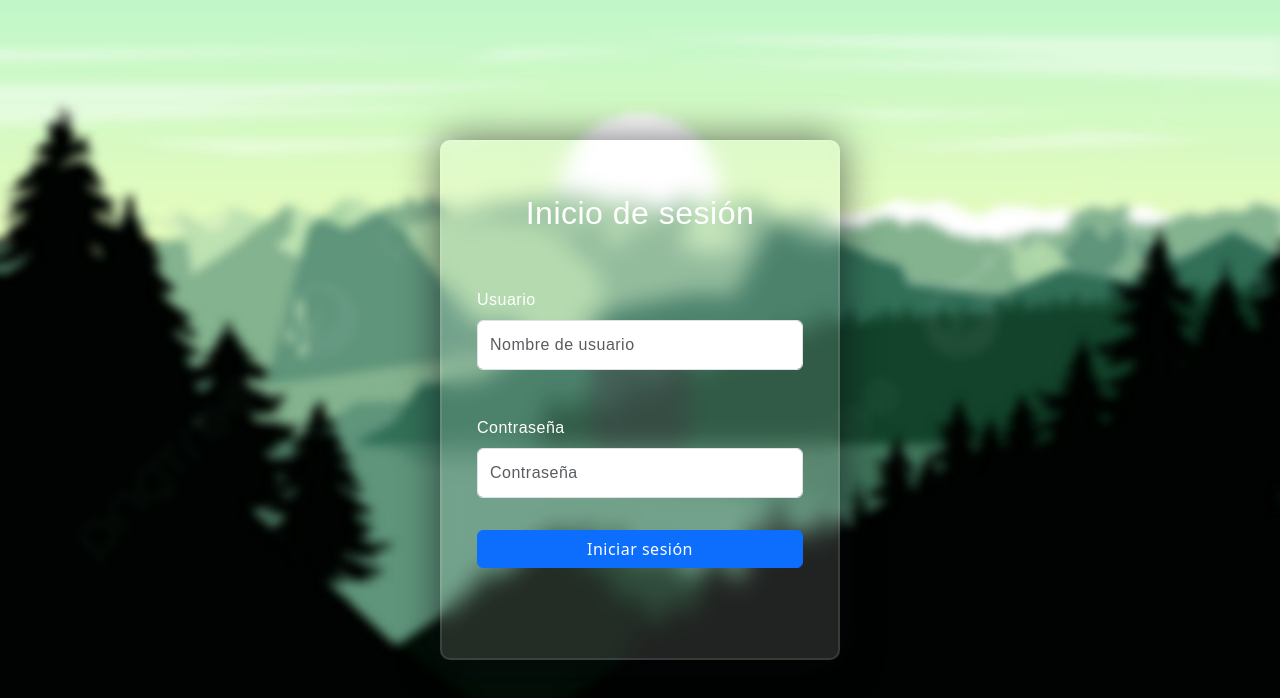
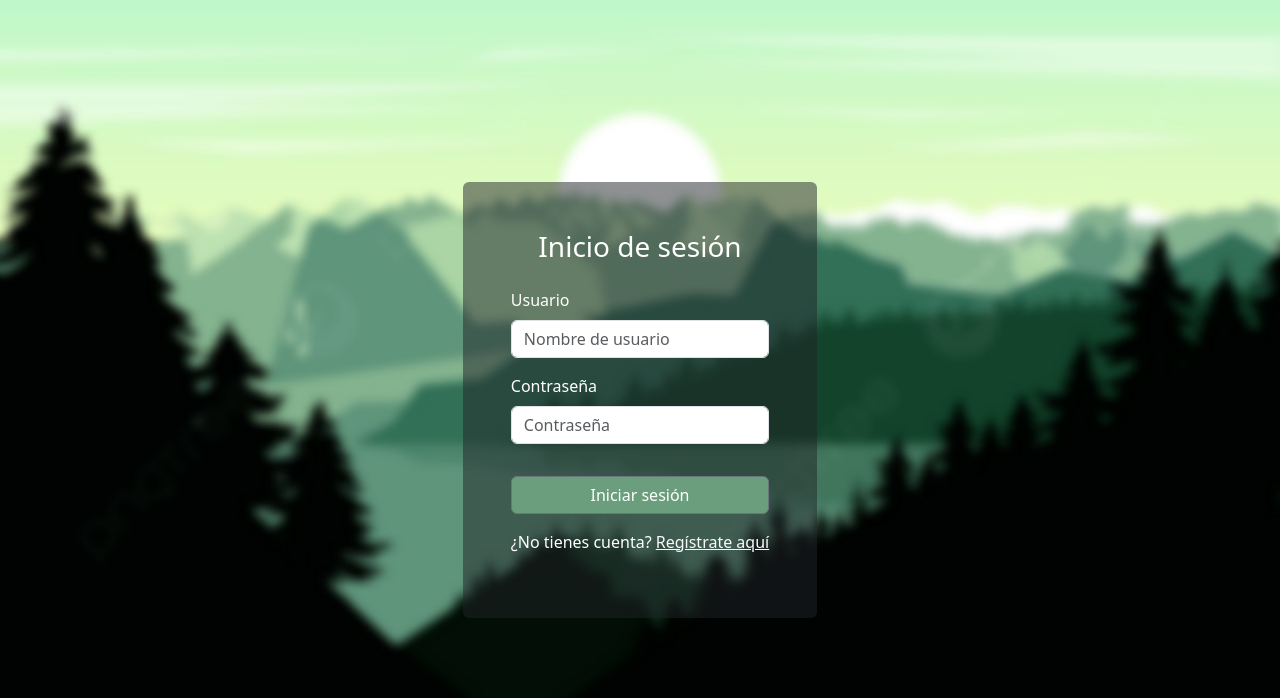
Before and after one commit to guillermo20052009/ProyectoAgenda, a React (Vite) app in the folder Front_agenda/FrontAgenda/: page /Principal in a window 1280 px wide. Shown: the top 698 px of the page. Built offline with nearby package versions, Linux system fonts and the light colour scheme.

Commit message:
18 febrero

```diff
--- a/Front_agenda/FrontAgenda/package.json
+++ b/Front_agenda/FrontAgenda/package.json
@@ -11,6 +11,7 @@
   },
   "dependencies": {
     "axios": "^1.7.9",
+    "firebase": "^11.3.1",
     "react": "^19.0.0",
     "react-dom": "^19.0.0",
     "react-icons": "^5.4.0",
--- a/Front_agenda/FrontAgenda/src/App.jsx
+++ b/Front_agenda/FrontAgenda/src/App.jsx
@@ -1,29 +1,33 @@
-import { useState } from 'react';
+import React, { useState } from 'react';
+import { MiContexto } from './context/UserContext'; // Importa el contexto
 import 'bootstrap/dist/css/bootstrap.min.css'; // Importa el CSS de Bootstrap
 import './App.css';
-import Agenda from './component/Agenda'; // Importa el componente Agenda
-import { BrowserRouter as Router, Routes, Route, Link, Navigate } from 'react-router-dom';
+import { BrowserRouter as Router, Routes, Route, Navigate } from 'react-router-dom';
+import Principal from './component/Principal';
+import Agenda from './component/Agenda';
+import Registro from './component/Registro';
 import AñadirContacto from './component/AñadirContacto';
-import Navbar from './component/BarraSuperior';
 import EditarContacto from './component/EditarContacto';
-import Principal from './component/Principal';
+
 function App() {
+  const [userInfo, setUserInfo] = useState({
+    name: '',
+    photoUrl: ''
+  });
 
-  return(
-    <Router>
-
-
-      <Routes>
-    {/* Componente que define qué componente se renderiza para cada ruta.*/}
-    <Route path="/" element={<Navigate to={"/Agenda"} ></Navigate>} />
-    <Route path="/Principal" element={<Principal></Principal>} />
-    <Route path="/Agenda" element={<Agenda></Agenda>} />
-    <Route path="/Añadir" element={<AñadirContacto></AñadirContacto>} />
-    <Route path="contacts/:dni" element={<EditarContacto></EditarContacto>} />
-    <Route path="/Tutoriales" element={<h1>Tutoriales</h1>} />
-    </Routes>
-  </Router>
-
+  return (
+    <MiContexto.Provider value={{ userInfo, setUserInfo }}>
+      <Router>
+        <Routes>
+          <Route path="/" element={<Navigate to="/Principal" />} />
+          <Route path="/Principal" element={<Principal />} />
+          <Route path="/Registro" element={<Registro />} />
+          <Route path="/Agenda" element={<Agenda />} />
+          <Route path="/Añadir" element={<AñadirContacto />} />
+          <Route path="contacts/:dni" element={<EditarContacto />} />
+        </Routes>
+      </Router>
+    </MiContexto.Provider>
   );
 }
 
--- a/Front_agenda/FrontAgenda/src/component/BarraSuperior.jsx
+++ b/Front_agenda/FrontAgenda/src/component/BarraSuperior.jsx
@@ -14,7 +14,7 @@ const Navbar = (props) => {
     try {
       await AgendaDataService.delete(props.dni);
       alert('Contacto eliminado con éxito');
-      navigate('/');
+      props.eliminar(props.dni);
     } catch (error) {
       console.error('Error al eliminar contacto:', error);
       alert('Error al eliminar contacto');
--- a/Front_agenda/FrontAgenda/src/component/Principal.jsx
+++ b/Front_agenda/FrontAgenda/src/component/Principal.jsx
@@ -1,9 +1,59 @@
-import React from "react";
+import React, { useState, useContext } from "react";
 import "bootstrap/dist/css/bootstrap.min.css";
-import "./componentes.css"; // Importa el archivo CSS
-import fondo from "./Fotos/image.jpg"; // Ruta relativa
+import "./componentes.css";
+import fondo from "./Fotos/image.jpg";
+import { useNavigate } from "react-router-dom";
+import { auth, firestore } from "../firebase.js";
+import { signInWithEmailAndPassword } from "firebase/auth";
+import { collection, query, where, getDocs } from "firebase/firestore";
+import { MiContexto } from '../context/UserContext.jsx'; // Importa el contexto
 
 function Principal() {
+  const [username, setUsername] = useState("");
+  const [password, setPassword] = useState("");
+  const [error, setError] = useState(null);
+  const navigate = useNavigate();
+
+  // Acceder al contexto
+  const { setUserInfo } = useContext(MiContexto); // Obtener la función para actualizar el contexto
+
+  // Función para manejar el inicio de sesión
+  const handleLogin = async (event) => {
+    event.preventDefault();
+    try {
+      const usersRef = collection(firestore, "users");
+      const q = query(usersRef, where("username", "==", username));
+      const querySnapshot = await getDocs(q);
+
+      if (querySnapshot.empty) {
+        setError("El usuario no existe.");
+        return;
+      }
+
+      // Obtener los datos del usuario desde Firestore (nombre y foto)
+      const userDoc = querySnapshot.docs[0]; // Tomamos el primer usuario encontrado
+      const userData = userDoc.data(); // Obtener los datos del documento
+      const userName = userData.displayName;
+      const userPhotoUrl = userData.photoURL; // Asegúrate de que estos campos estén en Firestore
+
+      // Actualizamos el contexto con los datos del usuario
+
+      setUserInfo({
+        name: userName,
+        photoUrl: userPhotoUrl
+      });
+
+      // Autenticación con Firebase
+      const fakeEmail = `${username}@fakeemail.com`;
+      await signInWithEmailAndPassword(auth, fakeEmail, password);
+
+      // Redirigir a la página de contactos
+      navigate("/Agenda");
+    } catch (error) {
+      setError("Error al iniciar sesión: " + error.message);
+    }
+  };
+
   return (
     <div
       className="vh-100 vw-100 d-flex justify-content-center align-items-center text-white"
@@ -14,16 +64,15 @@ function Principal() {
         backgroundRepeat: "no-repeat",
         width: "100vw",
         height: "100vh",
-        position: "fixed", // Fijar la imagen para que no haya scroll
+        position: "fixed",
         top: 0,
         left: 0,
       }}
     >
       <div className="bg-dark bg-opacity-50 p-5 rounded">
-        <form className="d-flex flex-column">
+        <form className="d-flex flex-column" onSubmit={handleLogin}>
           <h3 className="text-center text-white mb-4">Inicio de sesión</h3>
 
-          {/* Input de usuario */}
           <div className="mb-3">
             <label htmlFor="username" className="form-label text-white">
               Usuario
@@ -33,10 +82,12 @@ function Principal() {
               id="username"
               className="form-control"
               placeholder="Nombre de usuario"
+              value={username}
+              onChange={(e) => setUsername(e.target.value)}
+              required
             />
           </div>
 
-          {/* Input de contraseña */}
           <div className="mb-3">
             <label htmlFor="password" className="form-label text-white">
               Contraseña
@@ -46,13 +97,21 @@ function Principal() {
               id="password"
               className="form-control"
               placeholder="Contraseña"
+              value={password}
+              onChange={(e) => setPassword(e.target.value)}
+              required
             />
           </div>
 
-          {/* Botón de inicio de sesión */}
-          <button type="submit" className="btn btn-primary mt-3">
+          {error && <p className="text-danger text-center">{error}</p>}
+
+          <button type="submit" className="btn color4 btn-secondary mt-3 text-white">
             Iniciar sesión
           </button>
+
+          <p className="text-center text-white mt-3">
+            ¿No tienes cuenta? <a href="/Registro" className="text-light">Regístrate aquí</a>
+          </p>
         </form>
       </div>
     </div>
--- a/Front_agenda/FrontAgenda/src/component/Registro.jsx
+++ b/Front_agenda/FrontAgenda/src/component/Registro.jsx
@@ -1,9 +1,51 @@
-import React from "react";
+import React, { useState } from "react";
 import "bootstrap/dist/css/bootstrap.min.css";
 import "./componentes.css"; // Importa el archivo CSS
 import fondo from "./Fotos/image.jpg"; // Ruta relativa
+import { Link, useNavigate } from "react-router-dom";
+import { auth, generateUserDocument } from "../firebase.js";
+import { createUserWithEmailAndPassword, updateProfile } from "firebase/auth";
 
-function Principal() {
+function Registro() {
+  const [username, setUsername] = useState(""); // Guardar nombre de usuario
+  const [password, setPassword] = useState("");
+  const [URLPhoto, setURLPhoto] = useState("");
+  const [error, setError] = useState(null);
+
+  const navigate = useNavigate(); // Para redirigir después del registro
+
+  const createUserWithEmailAndPasswordHandler = async (event) => {
+    event.preventDefault();
+    try {
+      // Generar un email ficticio basado en el nombre de usuario
+      const fakeEmail = `${username}@fakeemail.com`;
+
+      // Crear usuario en Firebase (Firebase requiere un email)
+      const { user } = await createUserWithEmailAndPassword(auth, fakeEmail, password);
+
+      // Actualizar perfil del usuario con su nombre de usuario real
+      await updateProfile(user, {
+        displayName: username, // Guarda el nombre de usuario
+        photoURL: URLPhoto || "https://via.placeholder.com/150", // Imagen por defecto
+      });
+
+      // Guardar usuario en Firestore
+      await generateUserDocument(user, { username });
+
+      // Redirigir a la página principal
+      navigate("/Principal");
+    } catch (error) {
+      setError("Error al registrarse: " + error.message);
+    }
+  };
+
+  const handleChange = (e) => {
+    const { id, value } = e.target;
+    if (id === "username") setUsername(value);
+    if (id === "password") setPassword(value);
+    if (id === "Photo") setURLPhoto(value);
+  };
+
   return (
     <div
       className="vh-100 vw-100 d-flex justify-content-center align-items-center text-white"
@@ -14,25 +56,41 @@ function Principal() {
         backgroundRepeat: "no-repeat",
         width: "100vw",
         height: "100vh",
-        position: "fixed", // Fijar la imagen para que no haya scroll
+        position: "fixed",
         top: 0,
         left: 0,
       }}
     >
       <div className="bg-dark bg-opacity-50 p-5 rounded">
-        <form className="d-flex flex-column">
+        <form className="d-flex flex-column" onSubmit={createUserWithEmailAndPasswordHandler}>
           <h3 className="text-center text-white mb-4">Registrarse</h3>
 
-          {/* Input de usuario */}
+          {/* Input de nombre de usuario */}
           <div className="mb-3">
             <label htmlFor="username" className="form-label text-white">
-              Usuario
+              Nombre de Usuario
             </label>
             <input
               type="text"
               id="username"
               className="form-control"
               placeholder="Nombre de usuario"
+              onChange={handleChange}
+              required
+            />
+          </div>
+
+          {/* Input de foto */}
+          <div className="mb-3">
+            <label htmlFor="Photo" className="form-label text-white">
+              Foto de perfil (opcional)
+            </label>
+            <input
+              type="text"
+              id="Photo"
+              className="form-control"
+              placeholder="URL de la foto"
+              onChange={handleChange}
             />
           </div>
 
@@ -46,17 +104,27 @@ function Principal() {
               id="password"
               className="form-control"
               placeholder="Contraseña"
+              onChange={handleChange}
+              required
             />
           </div>
 
-          {/* Botón de inicio de sesión */}
-          <button type="submit" className="btn btn-primary mt-3">
-            Iniciar sesión
+          {/* Muestra errores */}
+          {error && <p className="text-danger text-center">{error}</p>}
+
+          {/* Botón de registro */}
+          <button type="submit" className="btn color4 btn-secondary mt-3 text-white">
+            Registrarse
           </button>
+
+          {/* Enlace a inicio de sesión */}
+          <p className="text-center text-white mt-3">
+            ¿Ya tienes cuenta? <Link to="/login" className="text-light">Inicia sesión aquí</Link>
+          </p>
         </form>
       </div>
     </div>
   );
 }
 
-export default Principal;
+export default Registro;
--- a/Front_agenda/FrontAgenda/src/component/componentes.css
+++ b/Front_agenda/FrontAgenda/src/component/componentes.css
@@ -25,138 +25,3 @@
   opacity: 1;
   max-height: 100px; /* Ajusta según el contenido */
 }
-
-/* App.css */
-*,
-*:before,
-*:after {
-  padding: 0;
-  margin: 0;
-  box-sizing: border-box;
-}
-
-body {
-  background-color: #080710;
-}
-
-.background {
-  z-index: +10;
-  width: 430px;
-  height: 520px;
-  position: absolute;
-  transform: translate(-50%, -50%);
-  left: 50%;
-  top: 50%;
-}
-
-.background .shape {
-  height: 200px;
-  width: 200px;
-  position: absolute;
-  border-radius: 50%;
-}
-
-.shape:first-child {
-  background: linear-gradient(to right, #2b581f, #2b6310);
-  left: -80px;
-  top: -80px;
-}
-
-.shape:last-child {
-  background: linear-gradient(#ffffff, #ffffff);
-
-  right: -30px;
-  bottom: -80px;
-}
-
-form {
-  height: 520px;
-  width: 400px;
-  background-color: rgba(255, 255, 255, 0.13);
-  position: absolute;
-  transform: translate(-50%, -50%);
-  top: 50%;
-  left: 50%;
-  border-radius: 10px;
-  backdrop-filter: blur(10px);
-  border: 2px solid rgba(255, 255, 255, 0.1);
-  box-shadow: 0 0 40px rgba(8, 7, 16, 0.6);
-  padding: 50px 35px;
-}
-
-form * {
-  font-family: 'Poppins', sans-serif;
-  color: #ffffff;
-  letter-spacing: 0.5px;
-  outline: none;
-  border: none;
-}
-
-form h3 {
-  font-size: 32px;
-  font-weight: 500;
-  line-height: 42px;
-  text-align: center;
-}
-
-label {
-  display: block;
-  margin-top: 30px;
-  font-size: 16px;
-  font-weight: 500;
-}
-
-input {
-  display: block;
-  height: 50px;
-  width: 100%;
-  background-color: rgba(255, 255, 255, 0.07);
-  border-radius: 3px;
-  padding: 0 10px;
-  margin-top: 8px;
-  font-size: 14px;
-  font-weight: 300;
-}
-
-::placeholder {
-  color: #e5e5e5;
-}
-
-button {
-  margin-top: 50px;
-  width: 100%;
-  background-color: #ffffff;
-  color: #080710;
-  padding: 15px 0;
-  font-size: 18px;
-  font-weight: 600;
-  border-radius: 5px;
-  cursor: pointer;
-}
-
-.social {
-  margin-top: 30px;
-  display: flex;
-}
-
-.social div {
-  background: red;
-  width: 150px;
-  border-radius: 3px;
-  padding: 5px 10px 10px 5px;
-  background-color: rgba(255, 255, 255, 0.27);
-  color: #eaf0fb;
-  text-align: center;
-}
-
-.social div:hover {
-  background-color: rgba(255, 255, 255, 0.47);
-}
-
-.social .fb {
-  margin-left: 25px;
-}
-
-.social i {
-  margin-right: 4px;
-}
--- /dev/null
+++ b/Front_agenda/FrontAgenda/src/context/UserContext.jsx
@@ -0,0 +1,4 @@
+// MiContexto.js (puedes crear un archivo de contexto si prefieres)
+import { createContext } from 'react';
+
+export const MiContexto = createContext();
--- /dev/null
+++ b/Front_agenda/FrontAgenda/src/firebase.js
@@ -0,0 +1,58 @@
+import { initializeApp } from "firebase/app";
+import { getAuth } from "firebase/auth";
+import { getFirestore, doc, getDoc, setDoc } from "firebase/firestore";
+
+// Configuración de Firebase
+const firebaseConfig = {
+  apiKey: "AIzaSyBu1BxTGwTKTiVNsq45AMwLqJsN3rxF6p8",
+  authDomain: "pruebalogin-c4a98.firebaseapp.com",
+  projectId: "pruebalogin-c4a98",
+  storageBucket: "pruebalogin-c4a98.appspot.com", // Corregido el dominio
+  messagingSenderId: "233245563852",
+  appId: "1:233245563852:web:93bcaec9ee4a2209d89b69",
+  measurementId: "G-5KTQWL9XTC",
+};
+
+// Inicializa Firebase
+const app = initializeApp(firebaseConfig);
+const auth = getAuth(app);
+const firestore = getFirestore(app);
+
+// Función para generar el documento de usuario
+export const generateUserDocument = async (user, additionalData) => {
+  if (!user) return null;
+
+  const userRef = doc(firestore, `users/${user.uid}`);
+  const snapshot = await getDoc(userRef);
+
+  if (!snapshot.exists()) {
+    const { displayName, photoURL } = user;
+    try {
+      await setDoc(userRef, {
+        displayName,
+        photoURL,
+        ...additionalData,
+      });
+    } catch (error) {
+      console.error("Error creando el documento de usuario", error);
+    }
+  }
+  return getUserDocument(user.uid);
+};
+
+// Función para obtener un documento de usuario
+const getUserDocument = async (uid) => {
+  if (!uid) return null;
+  try {
+    const userRef = doc(firestore, `users/${uid}`);
+    const userDocument = await getDoc(userRef);
+
+    return userDocument.exists() ? { uid, ...userDocument.data() } : null;
+  } catch (error) {
+    console.error("Error obteniendo el usuario", error);
+    return null;
+  }
+};
+
+// Exportar módulos de autenticación y base de datos
+export { auth, firestore };
```
Also changed, not shown: Front_agenda/FrontAgenda/src/component/Agenda.jsx (+14 -3 lines), 1 other file (tests, documents, lock files or other folders).
